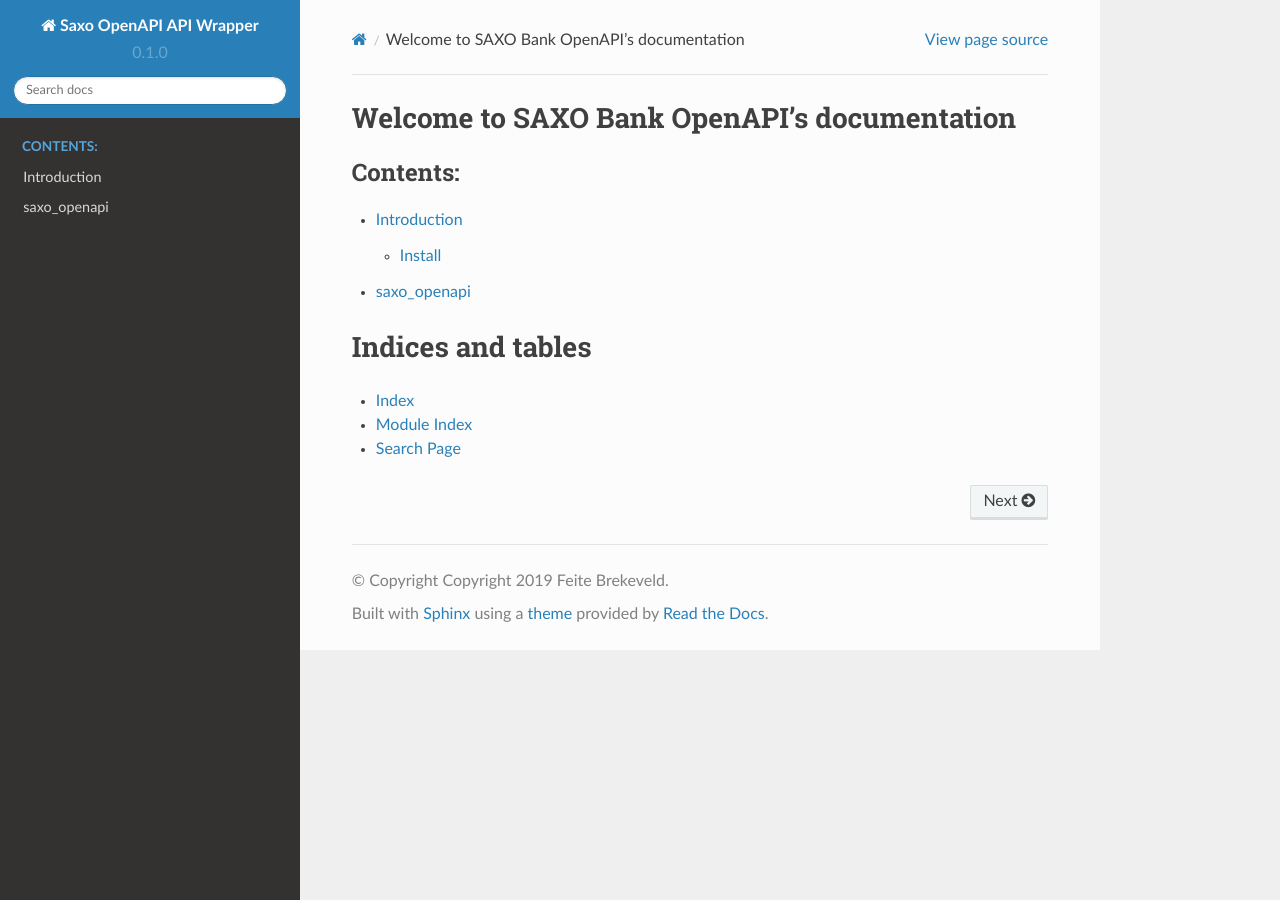
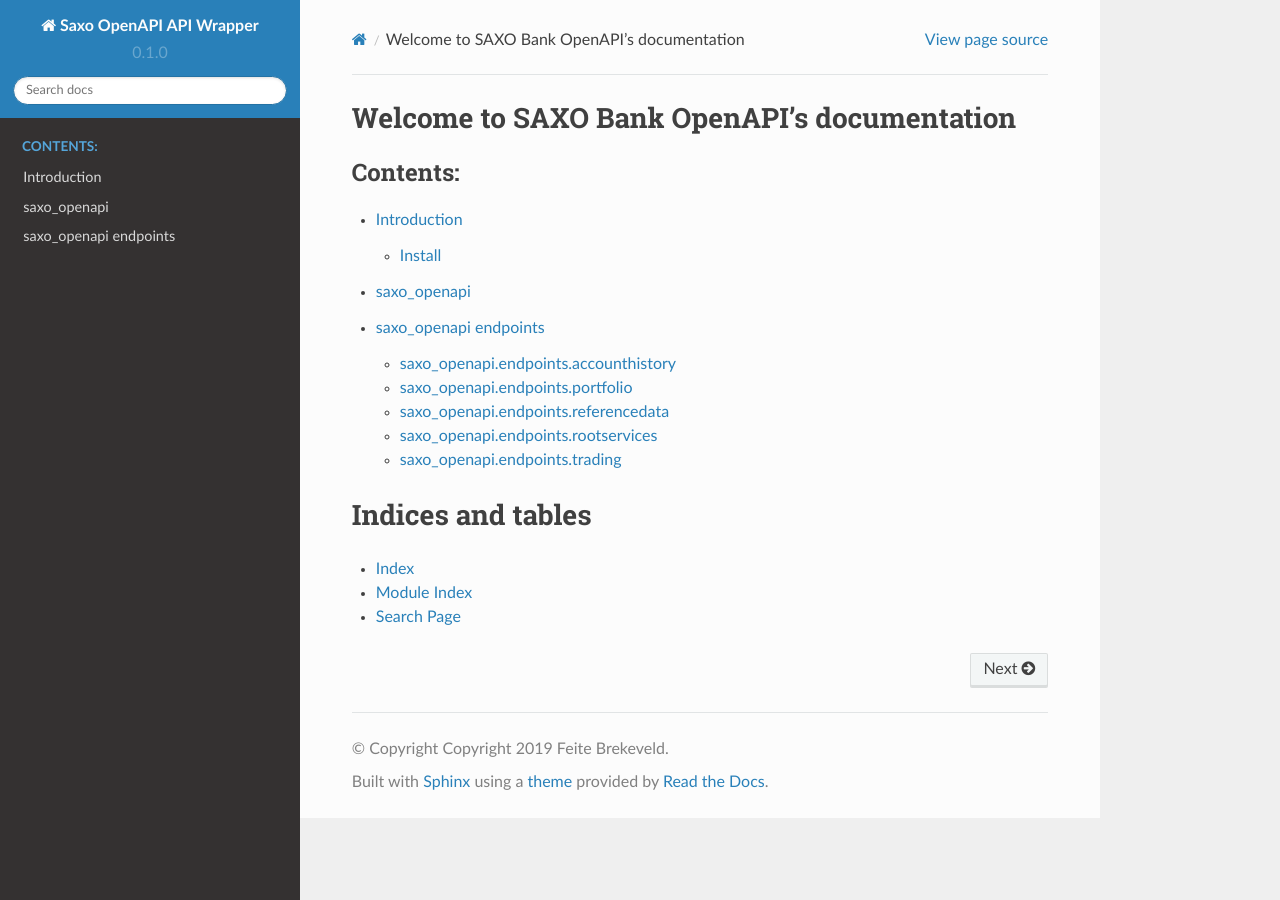
Before and after one commit to hootnot/saxo_openapi, a Sphinx documentation site: the page built from docs/index.rst, in a window 1280 px wide. Built offline with Sphinx 7.4.7 and the Read the Docs theme 2.0.0, drawn with Linux system fonts in a browser that asks for light colours.

Commit message:
include endpoints

```diff
--- a/docs/index.rst
+++ b/docs/index.rst
@@ -9,6 +9,8 @@
 
    saxo_openapi
 
+   saxo_openapi.endpoints
+
 Indices and tables
 ==================
 * :ref:`genindex`
```
